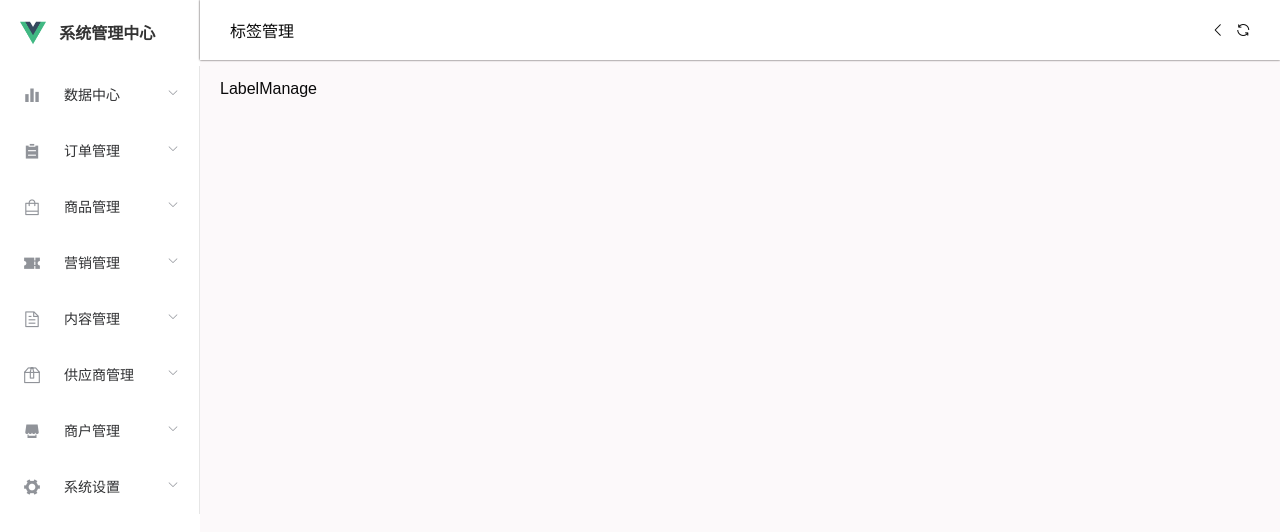
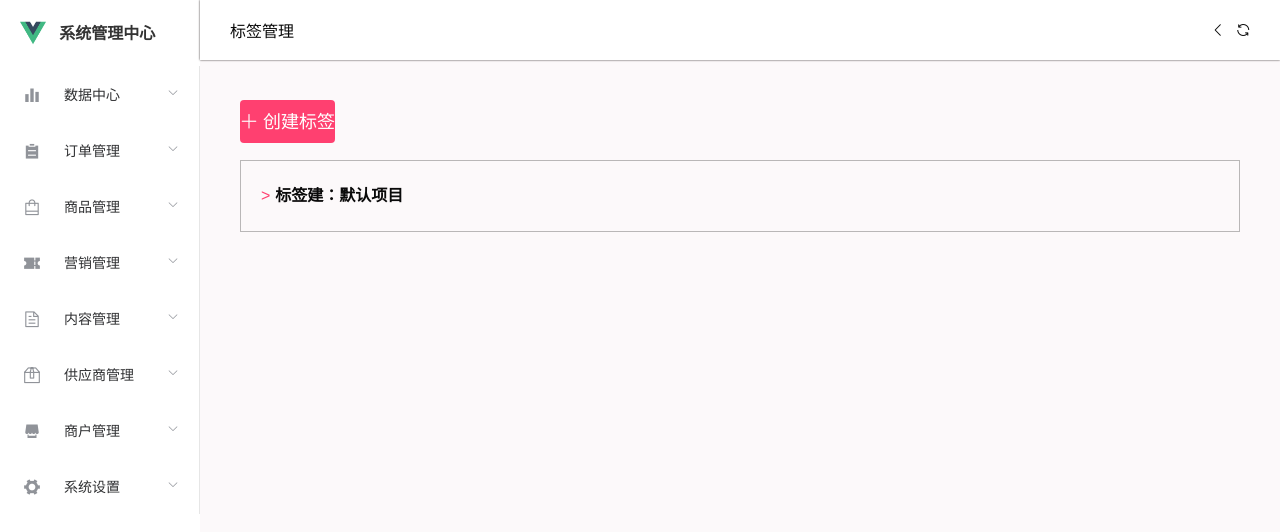
Before and after one commit to bo-ddd/union-b, a Vue app: page /content/label in a window 1280 px wide. Shown: the top 532 px of the page. Built offline with nearby package versions, Linux system fonts and the light colour scheme.

Commit message:
增加了标签管理页面

```diff
--- a/src/views/content/Label.vue
+++ b/src/views/content/Label.vue
@@ -1,15 +1,153 @@
 <template>
-  <div>
-      LabelManage
+  <div class="wrap">
+    <div class="top">
+      <div class="left">
+        <el-row>
+            <el-button class="query" icon="el-icon-plus" type="text" @click="dialogFormVisible = true">创建标签</el-button>
+        </el-row>
+         <el-dialog title="创建标签" :visible.sync="dialogFormVisible">
+  <el-form :model="form">
+    <div class="wen">
+        <p>
+        温馨提示：标签支持您按各种标准(如用途，所有者或项目) 对资源进行分类;
+        </p>
+        <p class="pp">每个标签包含键和值两部分;</p>
+        <p class="p2">如果创建的是重复的标签，会自动去重处理</p>
+    </div>
+
+
+
+  </el-form>
+  <div slot="footer" class="dialog-footer">
+    <el-button @click="dialogFormVisible = false">取 消</el-button>
+    <el-button type="primary" @click="dialogFormVisible = false,aaa()">确 定</el-button>
+  </div>
+</el-dialog>
+
+      </div>
+      <div class="right">
+        <div>
+          <el-input
+            placeholder="请输入标签值进行搜索"
+            v-model="input3"
+            class="input-with-select"
+          >
+            <el-select v-model="select" slot="prepend" placeholder="标签值">
+              <el-option label="餐厅名" value="1"></el-option>
+              <el-option label="订单号" value="2"></el-option>
+              <el-option label="用户电话" value="3"></el-option>
+            </el-select>
+            <el-button slot="append" icon="el-icon-search"></el-button>
+          </el-input>
+        </div>
+      </div>
+      <div class="center"></div>
+    </div>
+    <div class="bottom">
+      <div class="long">
+        <span class="jian">></span>
+        <b class="s">标签建：默认项目</b>
+      </div>
+    </div>
+    <div class="third">
+
+    </div>
   </div>
 </template>
+<style scoped lang='scss'>
+.pp{
+    margin-left: 80px;
+}
+.p2{
+    margin-left: 80px;
+    color: #ff4070;
+}
+.wen{
+    width: 600px;
+    height: 100px;
+    margin-left: 55px;
+    text-align: left;
+    font-size: 16px;
+    padding-left: 150px;
+    background-color: aliceblue;
+}
+.el-select .el-input {
+  width: 130px;
+}
+.input-with-select .el-input-group__prepend {
+  background-color: #fff;
+}
+.wrap {
+  /* height: 150px; */
+  padding: 20px;
+}
+.top {
+  height: 40px;
+  display: flex;
+  justify-content: space-between;
+}
+.left {
+  width: 100px;
+  height: 50px;
+}
+.query{
+    background-color: #ff4070;
+     font-size: 18px;
+     border: none;
+  color: #fff;
+}
 
+.right {
+  width: 500px;
+  height: 40px;
+  margin-left: 1200px;
+}
+.center {
+  width: 30px;
+  height: 35px;
+  border: 1px solid rgb(185, 183, 183);
+}
+.bottom {
+  height: 70px;
+  margin-top: 20px;
+}
+.long {
+  height: 70px;
+  border: 1px solid rgb(185, 183, 183);
+  text-align: left;
+  line-height: 70px;
+  padding-left: 20px;
+}
+.jian {
+  color: #ff4070;
+}
+.s {
+  margin-left: 5px;
+}
+
+</style>
 <script>
 export default {
+  data() {
+    return {
+      input1: "",
+      input2: "",
+      input3: "",
+      select: "",
+      dialogTableVisible: false,
+        dialogFormVisible: false,
+        form: {
+          avatorName: '',
+          age : '',
+          sex: '0',
+          avatorImg: '',
+          classId: '',
+          description: '',
+          phone: '',
 
-}
+        },
+        formLabelWidth: '200px'
+    };
+  },
+};
 </script>
-
-<style lang="scss" scoped>
-
-</style>
```
Also changed, not shown: src/group4.md (added, +9 -0 lines).
